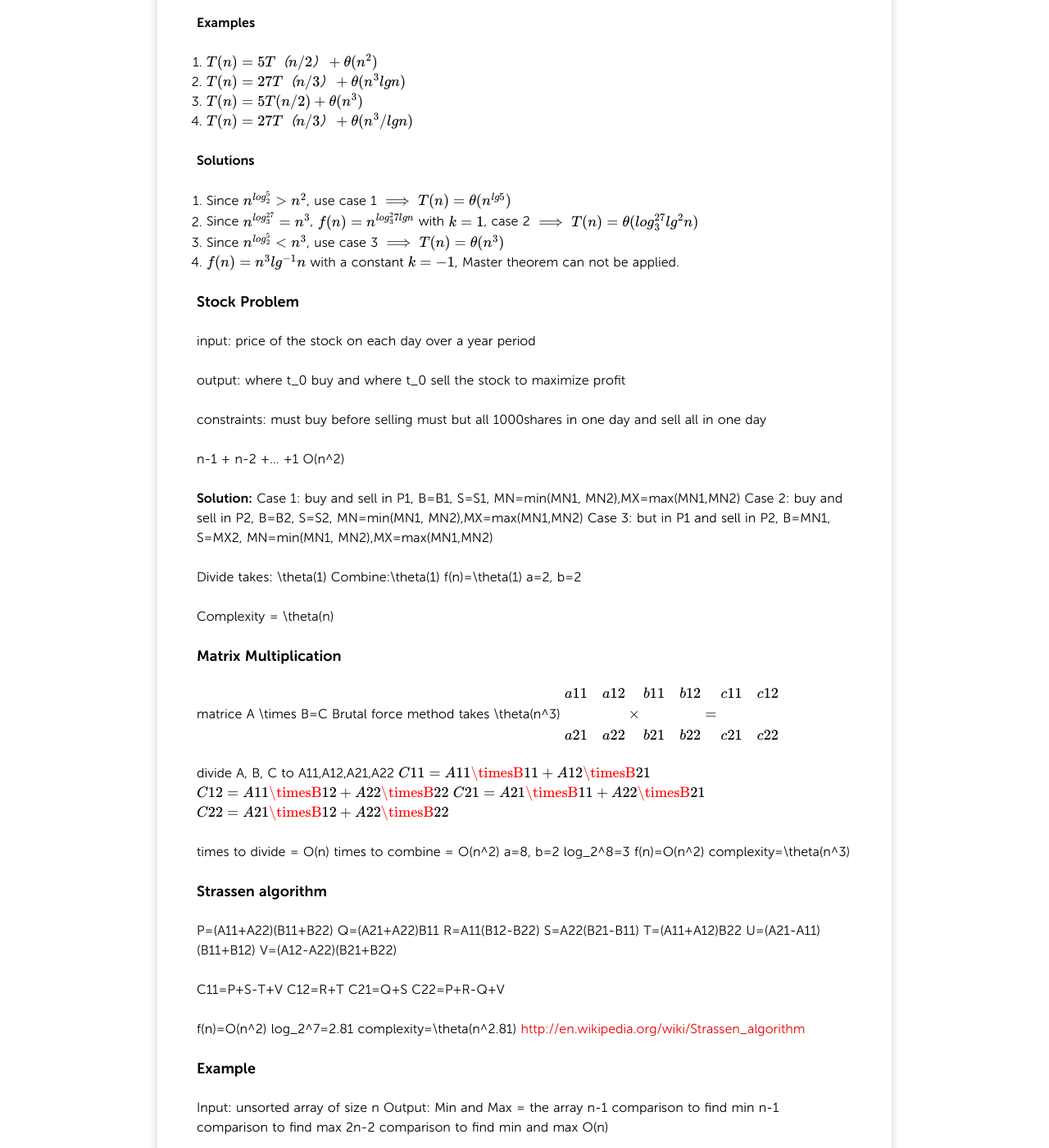
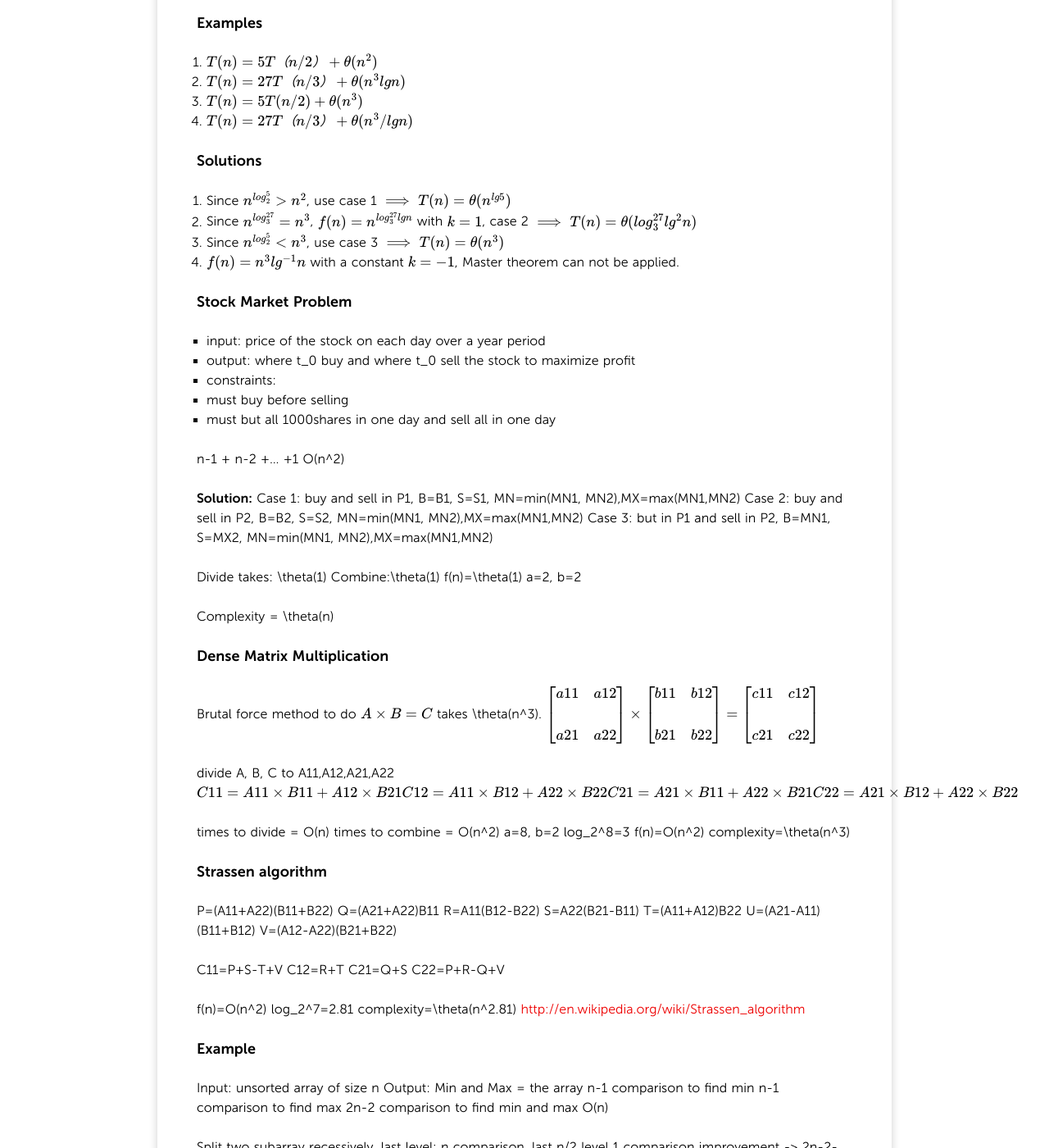
Before and after one commit to pineal/pineal.github.com, a Jekyll site: the page built from _posts/2014/2014-10-09-Divide-and-conquer.md, in a window 1280 px wide and 1400 px high, scrolled down 598 px. Shown: the whole window at 82% size. Built offline with Jekyll 4.4.1, drawn with Linux system fonts in a browser that asks for light colours; nearby versions of some CDN libraries; Markdown is read by kramdown in place of the engine named in the settings; formulas are drawn with MathJax 3; comment, search, counter and statistics services are not loaded.

Commit message:
post update

```diff
--- a/_posts/2014/2014-10-09-Divide-and-conquer.md
+++ b/_posts/2014/2014-10-09-Divide-and-conquer.md
@@ -21,28 +21,26 @@ Given the above definition of the recurrence relation, $T(n)$ can be bounded asy
 2. If $f(n)=\theta(n^{log\_b^a}lg^kn)$ where $k≥0$, then $$T(n)=\theta(n^{log\_b^a}lg^{k+1}n)$$
 3. If $f(n)=\Omega(n^{log\_b^a+\epsilon})$ for constant $\epsilon>0$ and if $af(n/b)≤cf(n)$ for some constant $c<1$ and all sufficiently large $n$, then $$T(n) = \theta(f(n))$$
 
-**Examples**
+###Examples
 
 1. $T(n)=5T（n/2） + \theta(n^2)$
 2. $T(n)=27T（n/3） + \theta(n^3lgn)$
 3. $T(n)=5T(n/2)+ \theta(n^3)$
 4. $T(n)=27T（n/3） + \theta(n^3/lgn)$
 
-**Solutions**
+###Solutions
 
 1. Since $n^{log\_2^5}>n^2$, use case 1 $\implies$ $T(n)=\theta(n^{lg5})$
-2. Since $n^{log\_3^{27}} = n^3$, $f(n) = n^{log\_3^27 lgn}$ with $k=1$, case 2 $\implies$ $T(n)=\theta(log\_3^{27} lg^2n)$
+2. Since $n^{log\_3^{27}} = n^3$, $f(n) = n^{log\_3^{27} lgn}$ with $k=1$, case 2 $\implies$ $T(n)=\theta(log\_3^{27} lg^2n)$
 3. Since $n^{log\_2^5}<n^3$, use case 3 $\implies$ $T(n)=\theta(n^3)$
 4. $f(n)=n^3lg^{-1}n$ with a constant $k=-1$, Master theorem can not be applied.
 
-###Stock Problem
-input: price of the stock on each day over a year period
-
-output: where t_0 buy and where t_0 sell the stock to maximize profit
-
-constraints:
-must buy before selling
-must but all 1000shares in one day and sell all in one day
+###Stock Market Problem
+- input: price of the stock on each day over a year period
+- output: where t_0 buy and where t_0 sell the stock to maximize profit
+- constraints:
+ - must buy before selling
+ - must but all 1000shares in one day and sell all in one day
 
 n-1 + n-2 +... +1
 O(n^2)
@@ -62,17 +60,16 @@ a=2, b=2
 
 Complexity = \theta(n)
 
-###Matrix Multiplication
+###Dense Matrix Multiplication
 
-matrice A \times B=C
-Brutal force method takes \theta(n^3)
-$$\begin{matrix} a11 & a12 \\\\ a21 & a22 \end{matrix} \times \begin{matrix} b11 & b12 \\\\ b21 & b22 \end{matrix} = \begin{matrix} c11 & c12 \\\\ c21 & c22 \end{matrix}$$
+Brutal force method to do $A \times B=C$ takes \theta(n^3).
+$$\begin{bmatrix} a11 & a12 \\\\ a21 & a22 \end{bmatrix} \times \begin{bmatrix} b11 & b12 \\\\ b21 & b22 \end{bmatrix} = \begin{bmatrix} c11 & c12 \\\\ c21 & c22 \end{bmatrix}$$
 
 divide A, B, C to A11,A12,A21,A22
-$$C11=A11\timesB11 + A12\timesB21$$
-$$C12=A11\timesB12 + A22\timesB22$$
-$$C21=A21\timesB11 + A22\timesB21$$
-$$C22=A21\timesB12 + A22\timesB22$$
+$$C11=A11 \times B11 + A12 \times B21 \\\\
+  C12=A11 \times B12 + A22 \times B22 \\\\
+  C21=A21 \times B11 + A22 \times B21 \\\\
+  C22=A21 \times B12 + A22 \times B22$$
 
 times to divide = O(n)
 times to combine = O(n^2)
```
Also changed, not shown: _posts/2014/2014-09-30-Minumum-Spanning-Tree.md (+1 -1 lines).
